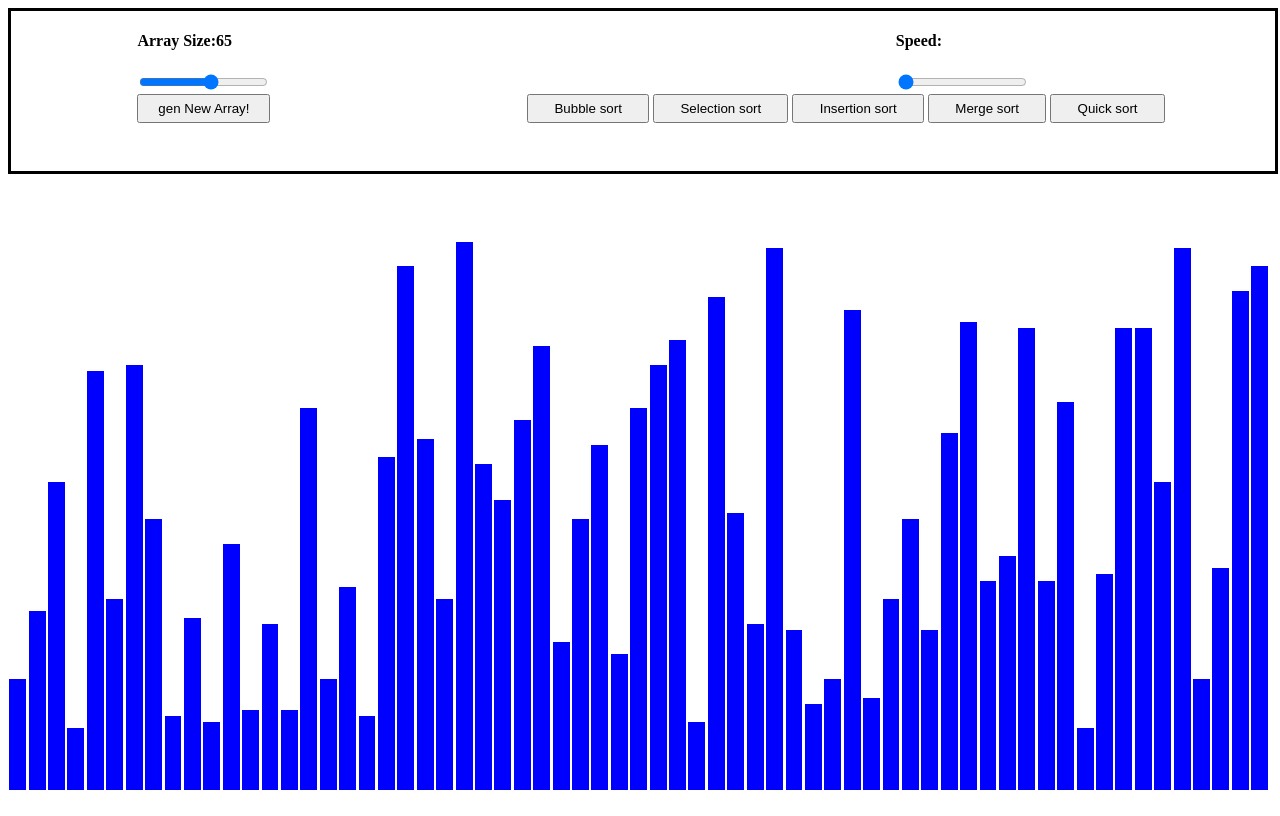
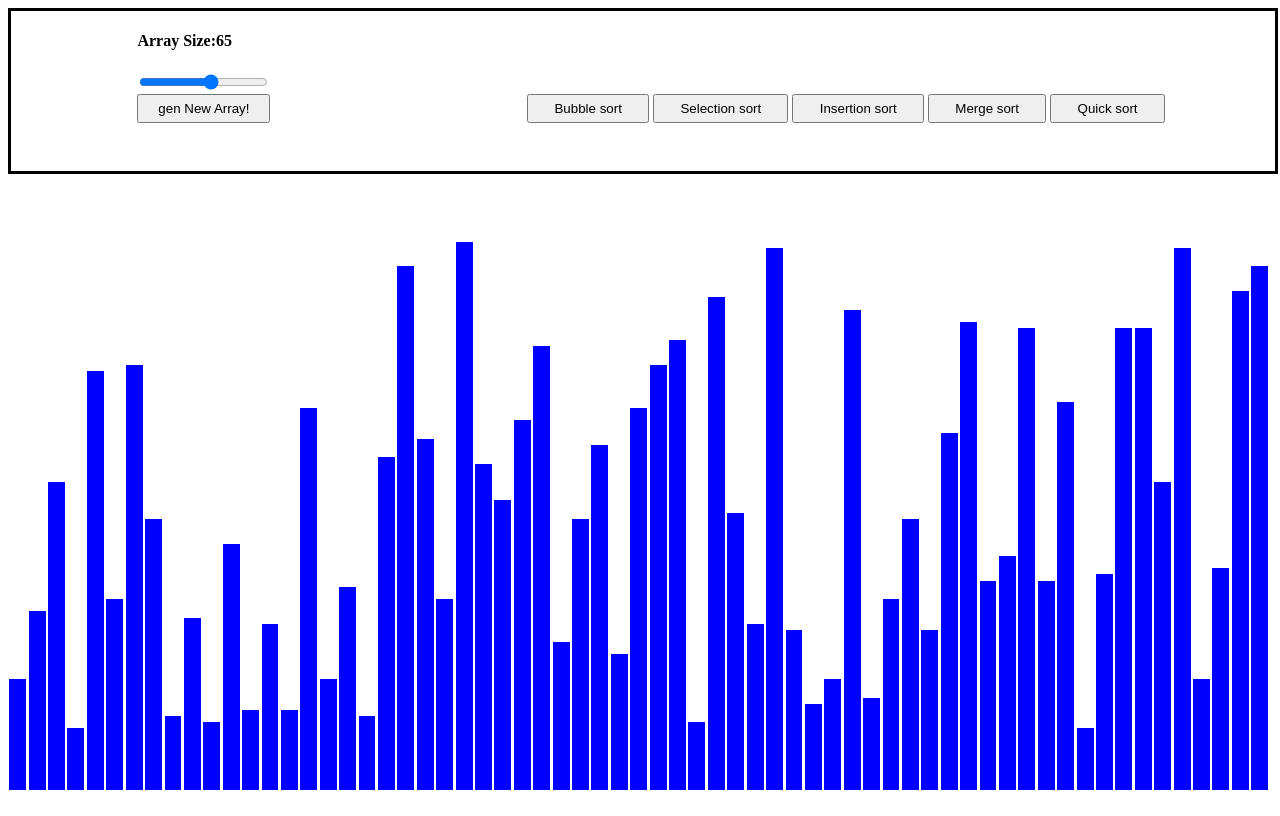
Before and after one commit to SHAILENDRA7870/sorting, a plain HTML site: page index.html in a window 1280 px wide. Shown: the top 816 px of the page. Drawn offline with Linux system fonts and the light colour scheme.

Commit message:
Update index.html

```diff
--- a/index.html
+++ b/index.html
@@ -19,8 +19,8 @@
 
   		<div id="speed">
 
-  			<h4>Speed: <span id="demo1"></span></h4>
-  			<input type="range" min="1" max="1" value="1" id="myRangespeed">
+  			<!--  <h4>Speed: <span id="demo1"></span></h4>
+  			<input type="range" min="1" max="1" value="1" id="myRangespeed">   -->
 
   		</div>
 
```
